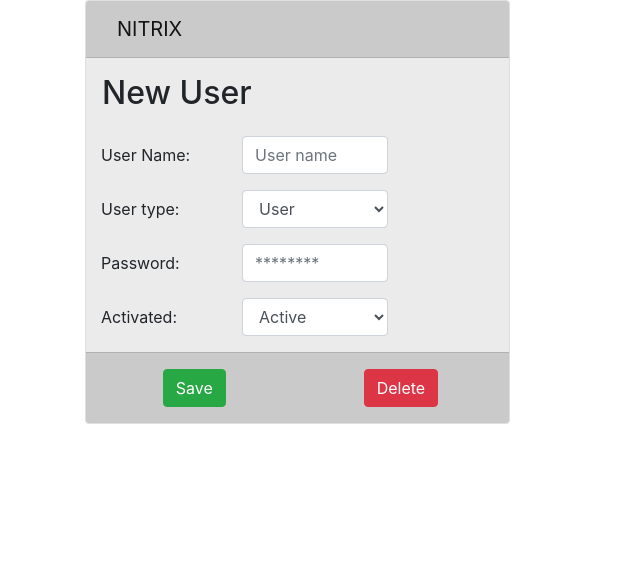
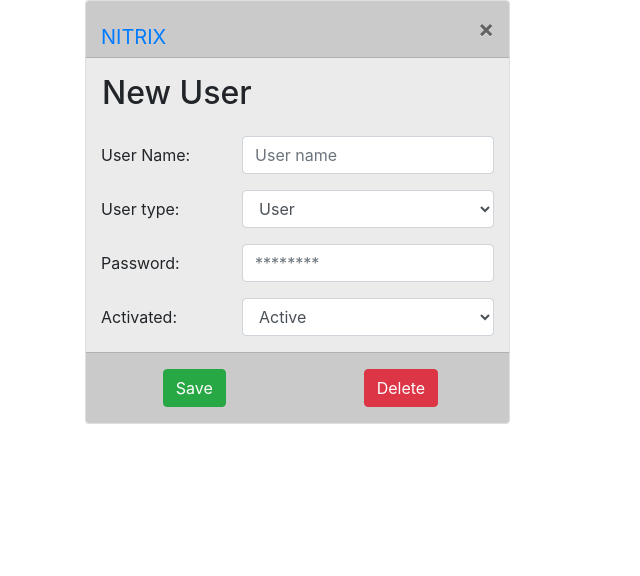
Before and after one commit to Simple2B/NITRIX, a Flask app: page /user_edit in a window 1280 px wide. Shown: the top 576 px of the page, without its empty margins (0-640 px from the left). Run offline with Flask 2, Linux system fonts and the light colour scheme; some libraries are stand-ins or nearby versions.

Commit message:
close button (go back)

```diff
--- a/app/templates/base_add_edit.html
+++ b/app/templates/base_add_edit.html
@@ -16,18 +16,23 @@
 </head>
 
 <body>
-<div class="container" >
+  <div class="container">
     <div class="row ">
       <div class="col-lg-8 d-inline-flex ">
         <div class="card">
           <div class="card-header px-0 py-0">
             <div class="container">
-            <nav class="navbar navbar-expand-lg navbar-light">
-              <a class="navbar-brand"  href="/">NITRIX</a>
-              <div class="collapse" id="navbarSupportedContent">
-                <form class="form-inline my-2 my-lg-0" action="/logout">
-                  <button class="btn btn-outline-danger my-2 my-sm-0" type="submit">Logout</button>
-                </form>
+              <nav class="navbar navbar-expand-lg navbar-light"></nav>
+              <div class="row justify-content-between">
+                <div class="col-4">
+                  <a class="navbar-brand" href="/">NITRIX</a>
+                </div>
+                <div class="col-1">
+                  <button type="button" class="close" aria-label="Close" onclick="window.history.back()">
+                    <span aria-hidden="true">&times;</span>
+                    <span class="sr-only">Close</span>
+                  </button>
+                </div>
               </div>
               </nav>
             </div>
@@ -54,18 +59,22 @@
               {% block account_details %}
               {% endblock %}
               <div class="card-footer mt-6">
-                <div class="row" >
+                <div class="row">
                   <div class="col-sm-2 my-1 d-flex justify-content-around">
-                    <button class="btn btn-success " type="submit" name="submit" form="main-form" value="save">Save</button>
+                    <button class="btn btn-success " type="submit" name="submit" form="main-form"
+                      value="save">Save</button>
                   </div>
                   <div class="col-sm-4 my-1 d-flex justify-content-around">
-                      <button class="btn btn-success" type="submit" name="submit" form="main-form" value="save_and_add">Save and add another</button>
+                    <button class="btn btn-success" type="submit" name="submit" form="main-form"
+                      value="save_and_add">Save and add another</button>
                   </div>
                   <div class="col-sm-4 my-1 d-flex justify-content-around">
-                      <button class="btn btn-success" type="submit" name="submit" form="main-form" value="save_and_edit">Save and edit</button>
+                    <button class="btn btn-success" type="submit" name="submit" form="main-form"
+                      value="save_and_edit">Save and edit</button>
                   </div>
                   <div class="col-sm-2 my-1 d-flex justify-content-around">
-                    <a class="btn btn-danger" value="save_and_edit" href="{{ form.delete_route}}?id={{ form.id.data }}">Delete</a>
+                    <a class="btn btn-danger" value="save_and_edit"
+                      href="{{ form.delete_route}}?id={{ form.id.data }}">Delete</a>
                   </div>
                 </div>
               </div>
@@ -75,7 +84,7 @@
               {% block content %}
               {% endblock %}
               <div class="card-footer mt-6">
-              <div class="row" >
+                <div class="row">
                   <div class="col-sm-6 my-1 d-flex justify-content-around">
                     <button class="btn btn-success " type="submit" form="main-form">Save</button>
                   </div>
--- a/app/templates/product_add_edit.html
+++ b/app/templates/product_add_edit.html
@@ -13,7 +13,7 @@
                 <div class="form-group row mt-2">
                   {{form.id(type='hidden')}}
                   {{form.name.label(class="col-sm-5 col-form-label")}}
-                  <div class="col-sm-5">
+                  <div class="col-sm-7">
                       {% if form.is_edit %}
                       {{form.name(class='form-control')}}
                       {% else %}
@@ -23,13 +23,13 @@
                   </div>
                 <div class="form-group row">
                   {{form.months.label(class="col-sm-5 col-form-label")}}
-                  <div class="col-sm-5">
+                  <div class="col-sm-7">
                     {{form.months(class="form-control")}}
                   </div>
                 </div>
                 <div class="form-group row">
                     {{form.status.label(class="col-sm-5 col-form-label")}}
-                    <div class="col-sm-5">
+                    <div class="col-sm-7">
                       {{form.status(class="form-control")}}
                     </div>
                   </div>
--- a/app/templates/reseller_add_edit.html
+++ b/app/templates/reseller_add_edit.html
@@ -13,19 +13,19 @@
         <div class="form-group row">
           {{form.id(type='hidden')}}
           {{form.name.label(class="col-sm-5 col-form-label")}}
-          <div class="col-sm-5">
+          <div class="col-sm-7">
             {{form.name(class='form-control')}}
           </div>
         </div>
         <div class="form-group row">
           {{form.status.label(class="col-sm-5 col-form-label")}}
-          <div class="col-sm-5">
+          <div class="col-sm-7">
             {{form.status(class='form-control')}}
           </div>
         </div>
         <div class="form-group row">
           {{form.comments.label(class="col-sm-5 col-form-label")}}
-          <div class="col-sm-5">
+          <div class="col-sm-7">
             {{form.comments(class='form-control')}}
           </div>
         </div>
--- a/app/templates/user_edit.html
+++ b/app/templates/user_edit.html
@@ -14,7 +14,7 @@
     <div class="form-group row">
       {{form.id(type='hidden')}}
       {{form.name.label(class="col-sm-4 col-form-label")}}
-              <div class="col-sm-5">
+      <div class="col-sm-8">
         {% if form.is_edit %}
         {{form.name(class='form-control')}}
         {% else %}
@@ -24,24 +24,23 @@
     </div>
     <div class="form-group row">
       {{form.user_type.label(class="col-sm-4 col-form-label")}}
-                <div class="col-sm-5">
+      <div class="col-sm-8">
         {{form.user_type(class='form-control', placeholder="User type")}}
-
       </div>
     </div>
     <div class="form-group row">
       {{form.password.label(class="col-sm-4 col-form-label")}}
-            <div class="col-sm-5">
+      <div class="col-sm-8">
         {% if form.is_edit %}
         {{form.password(class='form-control', type="password")}}
         {% else %}
-              <input  type="password"   class="form-control" name="password" placeholder="********">
+        <input type="password" class="form-control" name="password" placeholder="********">
         {% endif %}
       </div>
     </div>
     <div class="form-group row">
       {{form.activated.label(class="col-sm-4 col-form-label")}}
-              <div class="col-sm-5">
+      <div class="col-sm-8">
         {{form.activated(class='form-control')}}
       </div>
     </div>
```
Also changed, not shown: 1 other file. Lines whose indentation alone changed are shown as unchanged.
